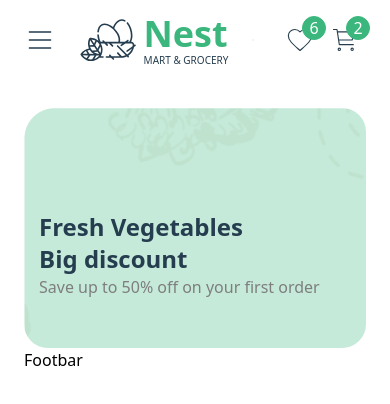
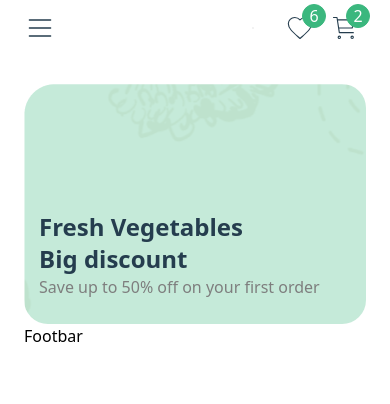
Before and after one commit to vicktor349/nestmart, a Next.js app: page / in a window 390 px wide. Shown: the top 404 px of the page. Built offline with nearby package versions, Linux system fonts and the light colour scheme.

Commit message:
fixed responsivity

```diff
--- a/components/Navbar.js
+++ b/components/Navbar.js
@@ -24,7 +24,7 @@ const Navbar = () =>
                     }
                 </div>
                 {/* DIV LOGO */}
-                <div className="flex items-center mx-auto">
+                <div className="items-center ssm:hidden lg:flex mx-auto">
                     <Link href="/">
                         <Image src={"/images/logo.svg"} width={100} height={100} alt="Nest Mart Logo" className='h-14 w-14' />
                     </Link>
@@ -43,7 +43,7 @@ const Navbar = () =>
                     </section>
                 </div>
                 {/* THIRD SECTION OF DIV */}
-                <div className='flex items-center select-none'>
+                <div className='flex items-center select-none ml-auto'>
                     <div className="border-[#ECECEC] rounded-sm border hover:cursor-pointer shadow-xl mr-4">
                         <section className='py-2 px-1 ssm:hidden xl:flex items-center'>
                             <Image src={"/images/icons/mappoint.svg"} alt="map point" height={20} width={20} />
```
